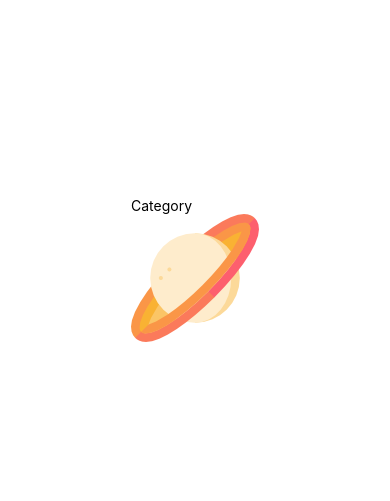
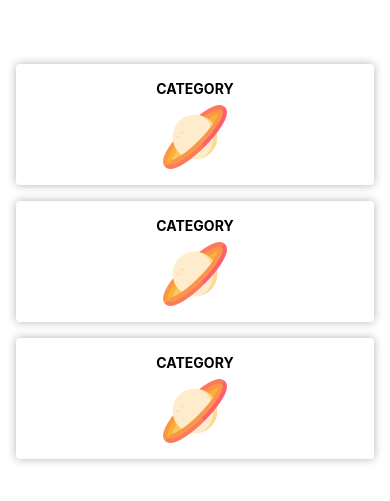
Before and after one commit to laughlamz/react-native, a React Native app: screen / in a window 390 px wide. Shown: the part 153-654 px from the top of the page. Built offline with nearby package versions, Linux system fonts and the light colour scheme.

Commit message:
styles StyleSheet

```diff
--- a/App.js
+++ b/App.js
@@ -6,6 +6,8 @@ export default function App() {
   return (
     <View style={styles.container}>
       <CategoryListItem />
+      <CategoryListItem />
+      <CategoryListItem />
     </View>
   );
 }
@@ -13,8 +15,10 @@ export default function App() {
 const styles = StyleSheet.create({
   container: {
     flex: 1,
+    alignItems: 'stretch',
     backgroundColor: '#fff',
-    alignItems: 'center',
     justifyContent: 'center',
+    paddingLeft: 16,
+    paddingRight: 16,
   },
 });
--- a/components/CategoryListItem.js
+++ b/components/CategoryListItem.js
@@ -3,12 +3,36 @@ import {
     Image,
     Text,
     View,
+    StyleSheet,
 } from 'react-native'
 import PlanetImage from '../assets/planet.png';
 
 export default function CategoryListItem() {
-    return <View>
-        <Text>Category</Text>
-        <Image source={PlanetImage} />
+    return <View style={styles.container}>
+        <Text style={styles.title}>Category</Text>
+        <Image style={styles.categoryImage} source={PlanetImage} />
     </View>
 }
+
+const styles = StyleSheet.create({
+    container: {
+        alignItems: 'center',
+        padding: 16,
+        borderRadius: 4,
+        backgroundColor: '#fff',
+        shadowColor: '#000',
+        shadowOpacity: 0.3,
+        shadowRadius: 10,
+        shadowOffset: { width: 0, height: 0 },
+        marginBottom: 16
+    },
+    categoryImage: {
+        width: 64,
+        height: 64,
+    },
+    title: {
+        textTransform: 'uppercase',
+        marginBottom: 8,
+        fontWeight: '700'
+    }
+});
```
